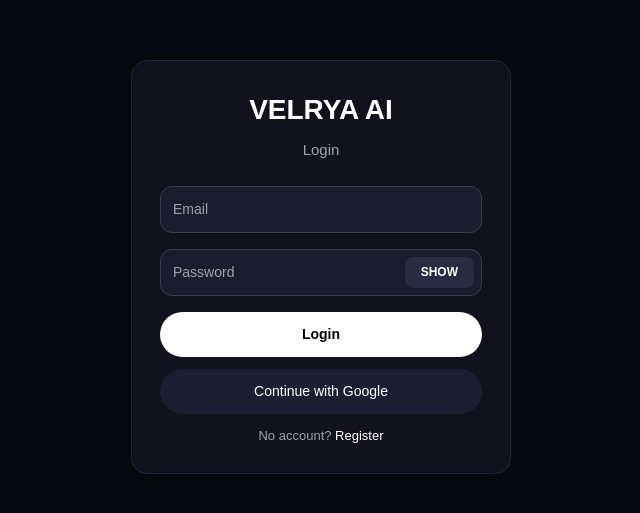
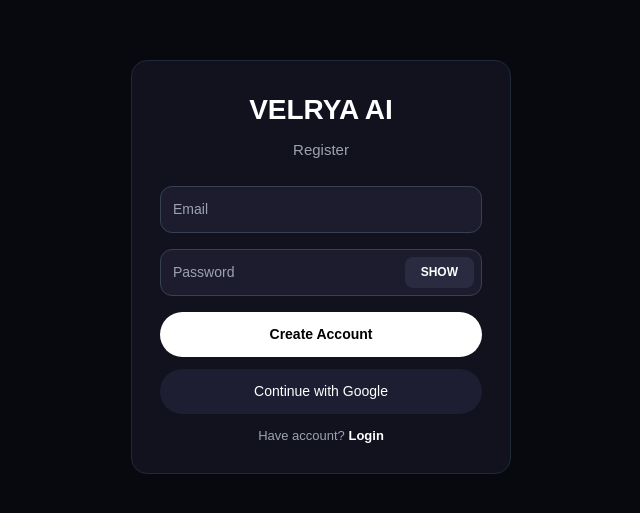
Before and after one commit to rji286132-commits/Velrya-Ai, a Next.js app: page /register in a window 1280 px wide. Shown: the part 133-646 px from the top of the page, without its empty margins (319-959 px from the left). Built offline with nearby package versions, Linux system fonts and the light colour scheme; no server answers.

Commit message:
Update page.tsx

```diff
--- a/app/register/page.tsx
+++ b/app/register/page.tsx
@@ -4,47 +4,39 @@ import { useRouter } from "next/navigation";
 import { createClient } from "@supabase/supabase-js";
 import Link from "next/link";
 
-export default function LoginPage() {
+export default function RegisterPage() {
   const [email, setEmail] = useState("");
   const [password, setPassword] = useState("");
   const [show, setShow] = useState(false);
   const [loading, setLoading] = useState(false);
   const router = useRouter();
+  const supabase = createClient(process.env.NEXT_PUBLIC_SUPABASE_URL || "", process.env.NEXT_PUBLIC_SUPABASE_ANON_KEY || "");
 
-  const supabase = createClient(
-    process.env.NEXT_PUBLIC_SUPABASE_URL || "",
-    process.env.NEXT_PUBLIC_SUPABASE_ANON_KEY || ""
-  );
-
-  const handleLogin = async () => {
+  const handleRegister = async () => {
     if (!email ||!password) return alert("Email and password required");
     setLoading(true);
-    const { error } = await supabase.auth.signInWithPassword({ email, password });
+    const { error } = await supabase.auth.signUp({ email, password });
     setLoading(false);
     if (error) alert(error.message);
-    else router.push("/chat");
+    else { alert("Account created!"); router.push("/login"); }
   };
-
   const handleGoogle = async () => {
-    await supabase.auth.signInWithOAuth({
-      provider: "google",
-      options: { redirectTo: `${window.location.origin}/api/auth/callback` },
-    });
+    await supabase.auth.signInWithOAuth({ provider: "google", options: { redirectTo: `${window.location.origin}/api/auth/callback` } });
   };
 
   return (
     <div className="min-h-screen bg-[#08080f] flex items-center justify-center p-4">
       <div className="w-full max-w-[380px] bg-[#12121f] rounded-2xl p-7 border border-gray-800">
         <h1 className="text-[28px] font-bold text-center text-white">VELRYA AI</h1>
-        <h2 className="text-center mt-2 mb-6 text-gray-400 text-[15px]">Login</h2>
+        <h2 className="text-center mt-2 mb-6 text-gray-400 text-[15px]">Register</h2>
         <input value={email} onChange={e=>setEmail(e.target.value)} placeholder="Email" className="w-full p-3 mb-4 rounded-xl bg-[#1c1c2e] text-white border border-gray-700 text-[14px]" />
         <div className="relative mb-4">
           <input value={password} onChange={e=>setPassword(e.target.value)} type={show?"text":"password"} placeholder="Password" className="w-full p-3 pr-20 rounded-xl bg-[#1c1c2e] text-white border border-gray-700 text-[14px]" />
           <button onClick={()=>setShow(!show)} className="absolute right-2 top-2 bottom-2 px-4 bg-[#2a2a40] rounded-lg text-[12px] font-bold text-white">{show?"HIDE":"SHOW"}</button>
         </div>
-        <button onClick={handleLogin} className="w-full p-3 rounded-full bg-white text-black font-bold mb-3 text-[14px]">{loading?"Logging in...":"Login"}</button>
+        <button onClick={handleRegister} className="w-full p-3 rounded-full bg-white text-black font-bold mb-3 text-[14px]">{loading?"Creating...":"Create Account"}</button>
         <button onClick={handleGoogle} className="w-full p-3 rounded-full bg-[#1e1e32] text-white mb-3 text-[14px]">Continue with Google</button>
-        <div className="text-center text-gray-400 text-[13px]">No account? <Link href="/register" className="text-white hover:underline">Register</Link></div>
+        <div className="text-center text-gray-400 text-[13px]">Have account? <Link href="/login" className="text-white font-bold hover:underline">Login</Link></div>
       </div>
     </div>
   );
```
